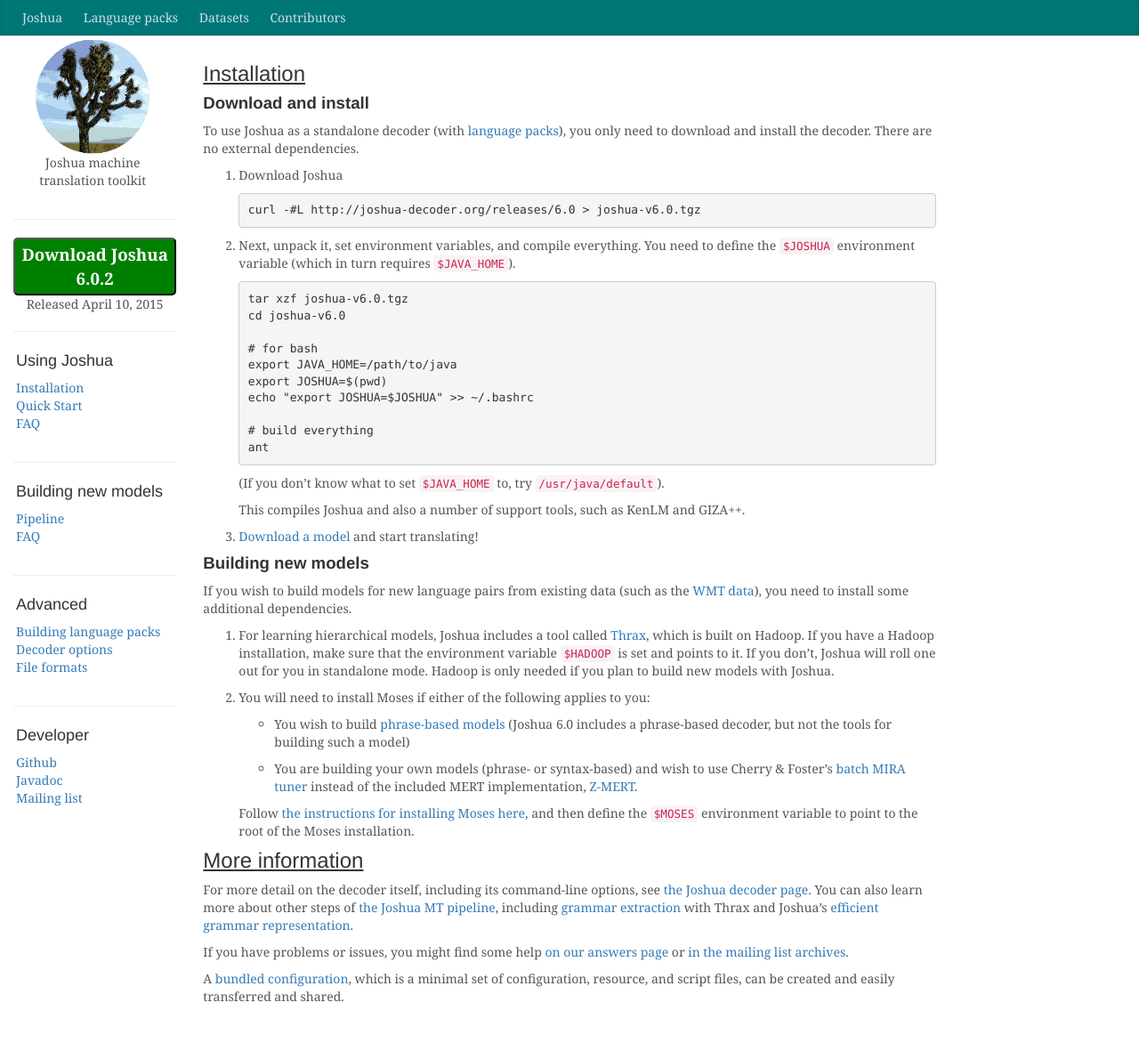
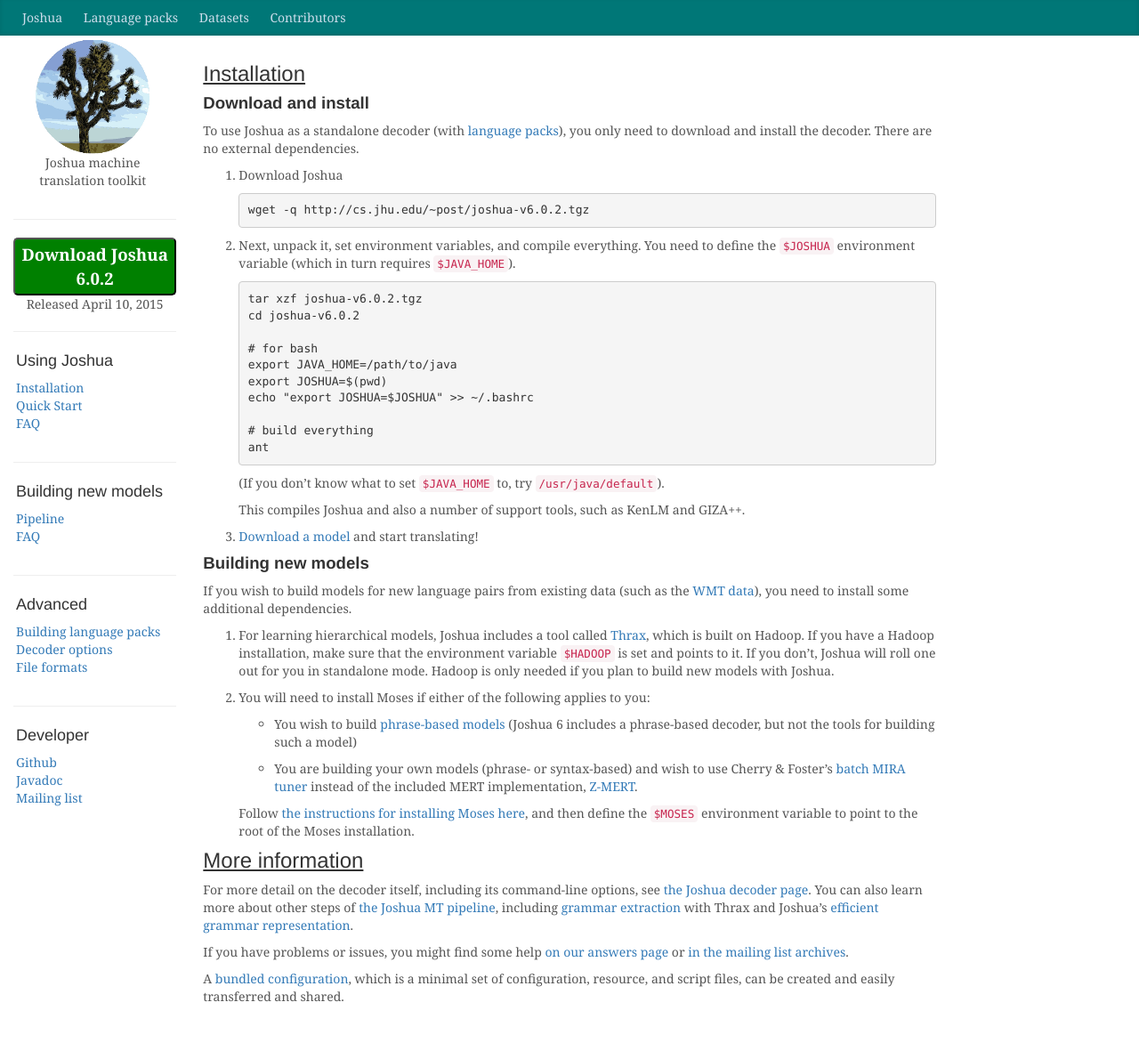
Before and after one commit to joshua-decoder/joshua-decoder.github.com, a Jekyll site: the page built from 6.0/install.md, in a window 1280 px wide. Shown: the whole page at 89% size. Built offline with Jekyll 4.4.1, drawn with Linux system fonts in a browser that asks for light colours; nearby versions of some CDN libraries; comment, search, counter and statistics services are not loaded.

Commit message:
fixed download command

```diff
--- a/6.0/install.md
+++ b/6.0/install.md
@@ -11,13 +11,13 @@
 
 1. Download Joshua
 
-       curl -#L http://joshua-decoder.org/releases/6.0 > joshua-v6.0.tgz
+       wget -q http://cs.jhu.edu/~post/joshua-v{{ site.data.joshua.release_version }}.tgz
 
 1. Next, unpack it, set environment variables, and compile everything. You need to define the
 `$JOSHUA` environment variable (which in turn requires `$JAVA_HOME`).
 
-       tar xzf joshua-v6.0.tgz
-       cd joshua-v6.0
+       tar xzf joshua-v{{ site.data.joshua.release_version }}.tgz
+       cd joshua-v{{ site.data.joshua.release_version }}
 
        # for bash
        export JAVA_HOME=/path/to/java
@@ -39,19 +39,19 @@
 (such as the [WMT data](http://statmt.org/wmt14/)), you need to
 install some additional dependencies.
 
-1. For learning hierarchical models, Joshua includes a tool called [Thrax](/6.0/thrax.html), which
+1. For learning hierarchical models, Joshua includes a tool called [Thrax](thrax.html), which
 is built on Hadoop. If you have a Hadoop installation, make sure that the environment variable
 `$HADOOP` is set and points to it. If you don't, Joshua will roll one out for you in standalone
 mode. Hadoop is only needed if you plan to build new models with Joshua.
 
 1. You will need to install Moses if either of the following applies to you:
 
-    - You wish to build [phrase-based models](/6.0/phrase.html) (Joshua 6.0 includes a phrase-based
+    - You wish to build [phrase-based models](phrase.html) (Joshua 6 includes a phrase-based
       decoder, but not the tools for building such a model)
 
     - You are building your own models (phrase- or syntax-based) and wish to use Cherry & Foster's
 [batch MIRA tuner](http://aclweb.org/anthology-new/N/N12/N12-1047v2.pdf) instead of the included
-MERT implementation, [Z-MERT](/6.0/zmert.html).
+MERT implementation, [Z-MERT](zmert.html).
 
     Follow [the instructions for installing Moses
 here](http://www.statmt.org/moses/?n=Development.GetStarted), and then define the `$MOSES`
```
